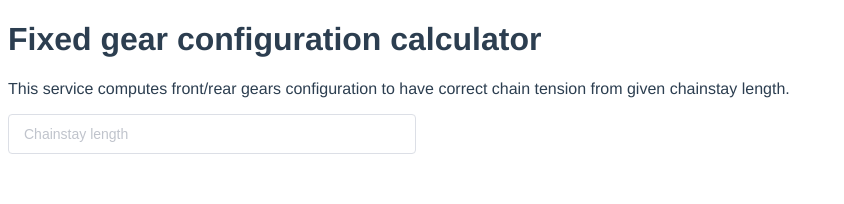
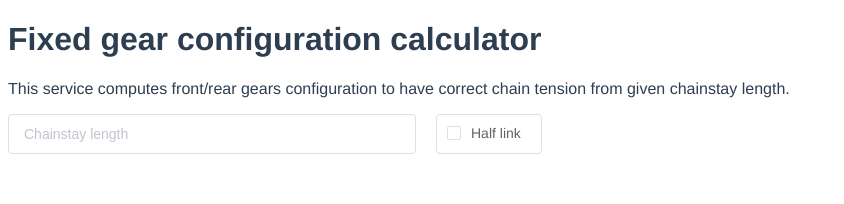
Before and after one commit to alexbonhomme/fixed-gear-ratio-finder, a Vue app: page / in a window 1280 px wide. Shown: the top 204 px of the page, without its empty margins (0-844 px from the left). Built offline with nearby package versions, Linux system fonts and the light colour scheme.

Commit message:
feat(halflink): adds half link checkbox option

```diff
--- a/src/components/Calculator.vue
+++ b/src/components/Calculator.vue
@@ -3,10 +3,17 @@
     <el-row :gutter="20">
       <el-col :span="8">
         <el-input
+          v-model="chainstay"
           placeholder="Chainstay length"
           type="number"
-          v-model="chainstay"
         ></el-input>
+      </el-col>
+      <el-col :span="8">
+       <el-checkbox
+        v-model="halfLink"
+        label="Half link"
+        border
+       ></el-checkbox>
       </el-col>
     </el-row>
 
@@ -29,7 +36,7 @@
       </el-table-column>
       <el-table-column
         prop="links"
-        label="Links">
+        :label="halfLink ? 'Half links' : 'Links'">
       </el-table-column>
       <el-table-column
         prop="tension"
@@ -46,12 +53,13 @@ export default {
   name: 'Calculator',
   data() {
     return {
-      chainstay: undefined
+      chainstay: undefined,
+      halfLink: false
     }
   },
   computed: {
     variations() {
-      return compute(this.chainstay)
+      return compute(this.chainstay, this.halfLink)
     }
   }
 }
```
